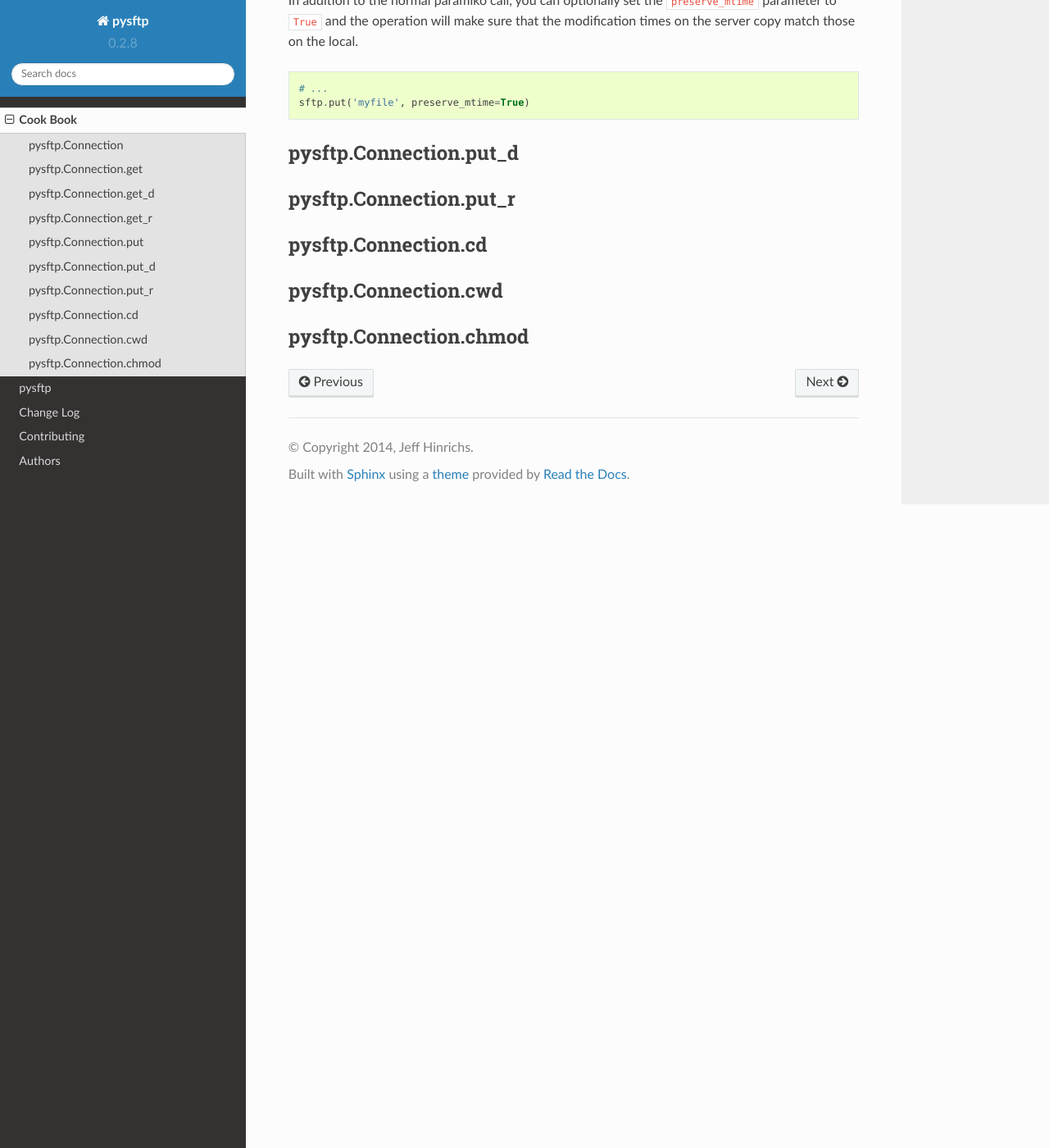
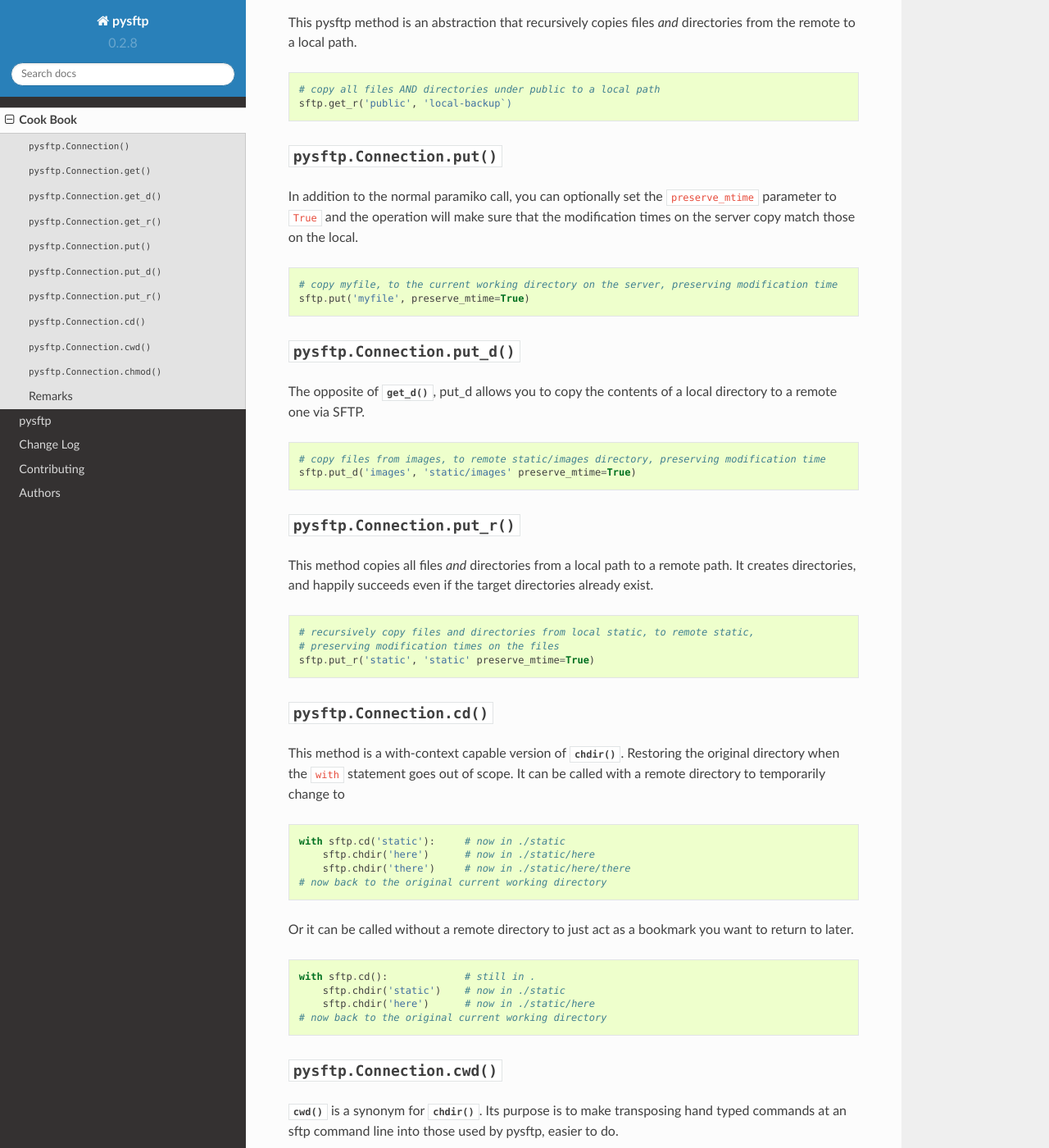
Before and after one commit to Fabian1337/pysftp, a Sphinx documentation site: the page built from docs/cookbook.rst, in a window 1280 px wide and 1400 px high, scrolled down 1936 px. Shown: the whole window at 82% size. Built offline with Sphinx 7.4.7 and the Read the Docs theme 2.0.0, drawn with Linux system fonts in a browser that asks for light colours; some of the changed text lies outside the part shown.

Commit message:
working on the cookbook

```diff
--- a/docs/cookbook.rst
+++ b/docs/cookbook.rst
@@ -6,8 +6,8 @@
 accomplish common, higher-level tasks.  The following snippets show where we
 add value to this great module.
 
-pysftp.Connection
------------------
+:meth:`pysftp.Connection`
+-------------------------
 The Connection object is the base of pysftp.  It supports connections via
 username and password.
 
@@ -71,8 +71,8 @@
         # ... do sftp operations
         #
 
-pysftp.Connection.get
----------------------
+:meth:`pysftp.Connection.get`
+-----------------------------
 In addition to the normal paramiko call, you can optionally set the
 ``preserve_mtime`` parameter to ``True`` and the operation will make sure that
 the modification times on the local copy match those on the server.
@@ -82,36 +82,103 @@
     # ...
     sftp.get('myfile', preserve_mtime=True)
 
-pysftp.Connection.get_d
------------------------
-This method is an abstraction above :meth:`.get` that allows you to copy all
-the files in a remote directory to a local path.
+:meth:`pysftp.Connection.get_d`
+-------------------------------
+This pysftp method is an abstraction above :meth:`.get` that allows you to copy
+all the files in a remote directory to a local path.
 
-pysftp.Connection.get_r
------------------------
+.. code-block:: python
 
-pysftp.Connection.put
----------------------
+    # copy all files under public to a local path, preserving modification time
+    sftp.get_d('public', 'local-backup`, preserve_mtime=True)
+
+:meth:`pysftp.Connection.get_r`
+-------------------------------
+This pysftp method is an abstraction that recursively copies files *and*
+directories from the remote to a local path.
+
+.. code-block:: python
+
+    # copy all files AND directories under public to a local path
+    sftp.get_r('public', 'local-backup`)
+
+:meth:`pysftp.Connection.put`
+-----------------------------
 In addition to the normal paramiko call, you can optionally set the
 ``preserve_mtime`` parameter to ``True`` and the operation will make sure that
 the modification times on the server copy match those on the local.
 
 .. code-block:: python
 
-    # ...
+    # copy myfile, to the current working directory on the server, preserving modification time
     sftp.put('myfile', preserve_mtime=True)
 
-pysftp.Connection.put_d
------------------------
+:meth:`pysftp.Connection.put_d`
+-------------------------------
+The opposite of :meth:`.get_d`, put_d allows you to copy the contents of a
+local directory to a remote one via SFTP.
 
-pysftp.Connection.put_r
------------------------
+.. code-block:: python
 
-pysftp.Connection.cd
------------------------
+    # copy files from images, to remote static/images directory, preserving modification time
+    sftp.put_d('images', 'static/images' preserve_mtime=True)
 
-pysftp.Connection.cwd
------------------------
 
-pysftp.Connection.chmod
------------------------
+:meth:`pysftp.Connection.put_r`
+-------------------------------
+This method copies all files *and* directories from a local path to a remote path.
+It creates directories, and happily succeeds even if the target directories already exist.
+
+.. code-block:: python
+
+    # recursively copy files and directories from local static, to remote static,
+    # preserving modification times on the files
+    sftp.put_r('static', 'static' preserve_mtime=True)
+
+
+:meth:`pysftp.Connection.cd`
+----------------------------
+This method is a with-context capable version of :meth:`.chdir`. Restoring the
+original directory when the ``with`` statement goes out of scope. It can be
+called with a remote directory to temporarily change to
+
+.. code-block:: python
+
+    with sftp.cd('static'):     # now in ./static
+        sftp.chdir('here')      # now in ./static/here
+        sftp.chdir('there')     # now in ./static/here/there
+    # now back to the original current working directory
+
+Or it can be called without a remote directory to just act as a bookmark you
+want to return to later.
+
+.. code-block:: python
+
+    with sftp.cd():             # still in .
+        sftp.chdir('static')    # now in ./static
+        sftp.chdir('here')      # now in ./static/here
+    # now back to the original current working directory
+
+:meth:`pysftp.Connection.cwd`
+-----------------------------
+:meth:`.cwd` is a synonym for :meth:`.chdir`.  Its purpose is to make transposing
+hand typed commands at an sftp command line into those used by pysftp, easier
+to do.
+
+.. code-block:: python
+
+    sftp.cwd('public')  # is equivalent to sftp.chdir('public')
+
+:meth:`pysftp.Connection.chmod`
+-------------------------------
+
+Remarks
+-------
+We think paramiko is a great python library and it is the backbone of pysftp.
+The methods pysftp has created are abstractions that serve a programmer's
+productivity by encapsulating many of the higher function use cases of
+interacting with SFTP.  Instead of writing your own code to walk directories
+and call get and put, dealing with not only paramiko but Python's own ``os``
+and ``stat`` modules and writing tests *(many code snippets on the net are
+incomplete and don't account for edge cases)* pysftp supplies a complete
+library for dealing with all 3.  Leaving you to focus on your primary task.
```
